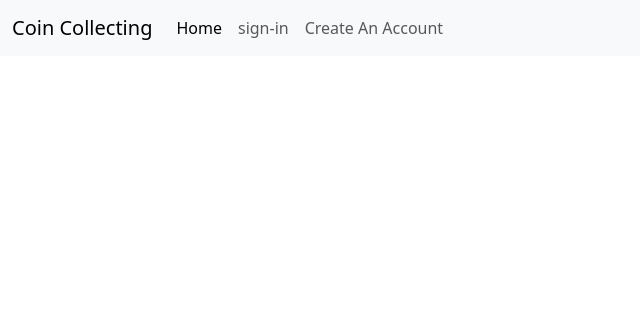
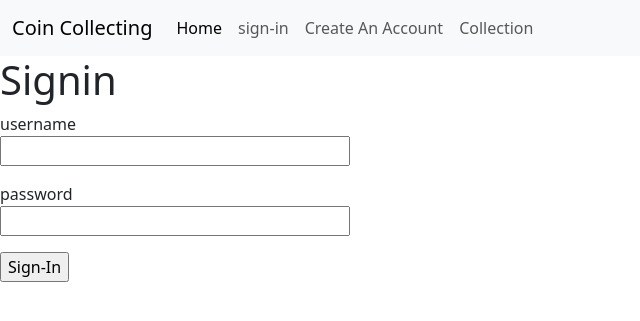
Before and after one commit to rayruenheck/coin-collecting-hw, a Flask app: page /auth/signin in a window 1280 px wide. Shown: the top 321 px of the page, without its empty margins (0-640 px from the left). Run offline with Flask 3, Linux system fonts and the light colour scheme.

Commit message:
added signin and post

```diff
--- a/app/__init__.py
+++ b/app/__init__.py
@@ -2,11 +2,15 @@ from flask import Flask
 from config import Config
 from flask_sqlalchemy import SQLAlchemy
 from flask_migrate import Migrate
+from flask_login import LoginManager
+
+
 
 app = Flask(__name__)
 app.config.from_object(Config)
 db = SQLAlchemy(app)
 migrate = Migrate(app,db)
+login = LoginManager(app)
 
 from app.blueprints.auth import bp as auth_bp
 app.register_blueprint(auth_bp)
@@ -14,4 +18,7 @@ app.register_blueprint(auth_bp)
 from app.blueprints.main import bp as main_bp
 app.register_blueprint(main_bp)
 
+from app.blueprints.social import bp as social_bp
+app.register_blueprint(social_bp)
+
 from app import models
--- a/app/blueprints/auth/routes.py
+++ b/app/blueprints/auth/routes.py
@@ -1,26 +1,40 @@
 from flask import render_template, flash, redirect, url_for
+from flask_login import login_user
 
 from app.models import User
 from app import db
 
 from . import bp
-from app.forms import RegisterForm
+from app.forms import RegisterForm, SignInForm
 
-@bp.route('/signin')
+@bp.route('/signin', methods=['GET','POST'])
 def signin():
-    return render_template('signin.j2')
+    form = SignInForm()
+    if form.validate_on_submit():
+        user = User.query.filter_by(username=form.username.data).first()
+        if user and user.check_password(form.password.data):
+            flash(f'{form.username.data} signing in', 'success')
+            login_user(user)
+            return redirect(url_for('main.home'))
+
+        else:
+            flash(f'{form.username.data} does not exist or incorrect password', 'warning')
+
+
+    return render_template('signin.j2', form=form)
+
 
 @bp.route('/createaccount', methods=['GET', 'POST'])
 def createaccount():
     form = RegisterForm()
     if form.validate_on_submit():
-        username = form.username.data
         user = User.query.filter_by(username=form.username.data).first()
         email = User.query.filter_by(email=form.email.data).first()
         if not email and not user:
-            u = User(username=username, email=form.email.data, password=form.password.data, first_name= form.first_name.data, last_name=form.last_name.data)
+            u = User(username=form.username.data, email=form.email.data, first_name= form.first_name.data, last_name=form.last_name.data)
+            u.password = u.hash_password(form.password.data)
             u.commit()
-            flash(f'{username} created')
+            flash(f'{form.username.data} created')
             return redirect(url_for('main.home'))
         if user:
             flash(f'{form.username.data} already exists')
--- /dev/null
+++ b/app/blueprints/social/__init__.py
@@ -0,0 +1,5 @@
+from flask import Blueprint
+
+bp = Blueprint('social',__name__, url_prefix='/social')
+
+from . import routes
--- a/app/forms.py
+++ b/app/forms.py
@@ -1,6 +1,8 @@
 from flask_wtf import FlaskForm
 from wtforms import StringField, PasswordField, SubmitField
 from wtforms.validators import DataRequired,Email
+
+
 class RegisterForm(FlaskForm):
     first_name = StringField('first name',validators=[DataRequired()])
     last_name = StringField('last name',validators=[DataRequired()])
@@ -8,3 +10,14 @@ class RegisterForm(FlaskForm):
     email = StringField('email',validators=[DataRequired(),Email()])
     password = PasswordField('password', validators=[DataRequired()])
     submit = SubmitField('Register')
+
+class SignInForm(FlaskForm):
+    username = StringField('username',validators=[DataRequired()])
+    password = PasswordField('password', validators=[DataRequired()])
+    submit = SubmitField('Sign-In')
+
+class PostForm(FlaskForm):
+    year = StringField('year', validators=[DataRequired()])
+    type = StringField('type', validators=[DataRequired()])
+    grade = StringField('grade', validators=[DataRequired()])
+    submit = SubmitField('Publish')
--- a/app/templates/base.j2
+++ b/app/templates/base.j2
@@ -14,16 +14,21 @@
 </head>
 <body>
   {% include "navbar.j2" %}
-  {% with messages = get_flashed_messages() %}
+    {% with messages = get_flashed_messages(with_categories=true) %}
     {% if messages %}
     <ul>
-  {% for message in messages %}
-      <li>{{ message }}</li>
+    {% for category, message in messages %}
+        <li class="alert alert-{{category}} alert-dismissible fade show" role="alert">{{ message }}
+      <button type="button" class="btn-close" data-bs-dismiss="alert" aria-label="Close"></button>
+    </li>
+
     {% endfor %}
     </ul>
     {% endif %}
+    {% if current_user.is_authenticated %}
+        <h3>Welcome {{ current_user.username }}</h3>
+    {% endif %}
     {% endwith %}
-  {%block register%}{% endblock %}
   {% block content %}{% endblock%}
 
 
--- a/app/templates/createaccount.j2
+++ b/app/templates/createaccount.j2
@@ -1,5 +1,5 @@
 {% extends "base.j2" %}
-{%block register%}
+{%block content%}
 <form action="" method="post" novalidate>
     <h2>Create an Account</h2>
     {{ form.hidden_tag()}}
--- a/app/templates/navbar.j2
+++ b/app/templates/navbar.j2
@@ -15,6 +15,9 @@
         <li class="nav-item">
           <a class="nav-link" href="/auth/createaccount">Create An Account</a>
         </li>
+        <li class="nav-item">
+          <a class="nav-link" href="/social/post">Collection</a>
+        </li>
       </ul>
     </div>
   </div>
--- a/app/templates/signin.j2
+++ b/app/templates/signin.j2
@@ -1 +1,20 @@
 {% extends "base.j2" %}
+
+{%block content%}
+    <h1>Signin</h1>
+    <form action="" method="post" novalidate>
+    {{ form.hidden_tag()}}
+    <p>
+        {{form.username.label}}<br>
+        {{form.username(size=32)}}
+    </p>
+    <p>
+        {{form.password.label}}<br>
+        {{form.password(size=32)}}
+        {% for error in form.password.errors %}
+            <span class="err-msg">{{ error }}</span>
+        {% endfor %}
+    </p>
+    <p>{{form.submit()}}</p>
+    </form>
+{%endblock%}
```
Also changed, not shown: app/blueprints/social/routes.py (added, +14 -0 lines), app/models.py (+34 -2 lines), app/templates/post.j2 (added, +26 -0 lines). Lines whose indentation alone changed are shown as unchanged.
